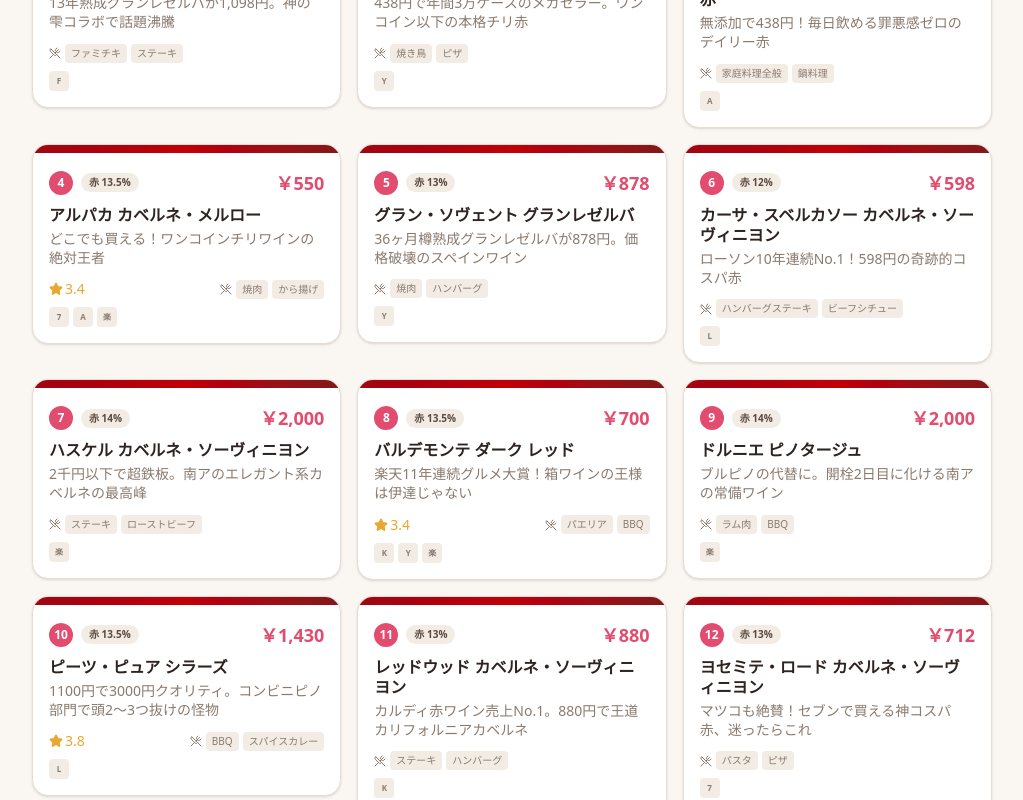
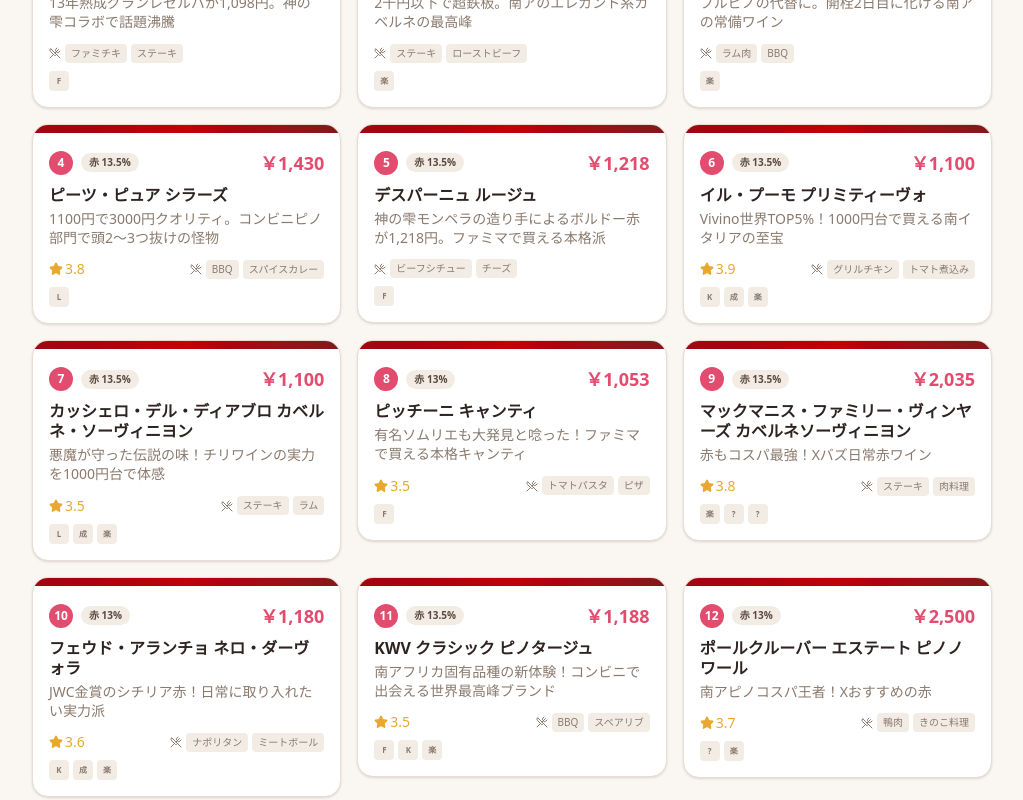
Before and after one commit to keisuku/soudanyou, a Next.js app: page / in a window 1280 px wide. Shown: the part 900-1700 px from the top of the page, without its empty margins (128-1151 px from the left). Built offline with nearby package versions, Linux system fonts and the light colour scheme; no server answers.

Commit message:
fix: 千円以下ワインをホームで非表示化＆予算フィルタラベル修正
- page.tsx: getWines()とtopPickで price >= 1000 フィルタ追加
- home-filters.tsx / wines/page.tsx: "〜2,000円" → "1,000〜2,000円" に修正

https://claude.ai/code/session_01HH1GJ9XoQq3zd5A2d1vbKo

```diff
--- a/src/app/page.tsx
+++ b/src/app/page.tsx
@@ -14,11 +14,11 @@ const typeNav: { type: WineType; label: string; emoji: string; id: string }[] =
 
 function getWines(type: WineType) {
   return allWines
-    .filter((w) => w.type === type)
+    .filter((w) => w.type === type && w.price >= 1000)
     .sort((a, b) => b.costPerformance - a.costPerformance);
 }
 
-const topPick = [...allWines].sort((a, b) => b.buzzScore - a.buzzScore)[0];
+const topPick = [...allWines].filter((w) => w.price >= 1000).sort((a, b) => b.buzzScore - a.buzzScore)[0];
 
 const faqs = [
   {
--- a/src/app/wines/page.tsx
+++ b/src/app/wines/page.tsx
@@ -18,7 +18,7 @@ const typeFilters: { type: WineType; label: string }[] = [
 ];
 
 const budgetFilters = [
-  { label: "〜2,000円", max: 2000 },
+  { label: "1,000〜2,000円", max: 2000 },
   { label: "2,000円〜", max: 99999 },
 ];
 
--- a/src/components/home-filters.tsx
+++ b/src/components/home-filters.tsx
@@ -16,7 +16,7 @@ const typeFilters: { type: WineType; label: string }[] = [
 ];
 
 const budgetFilters = [
-  { label: "〜2,000円", max: 2000 },
+  { label: "1,000〜2,000円", max: 2000 },
   { label: "2,000円〜", max: 99999 },
 ];
 
```
